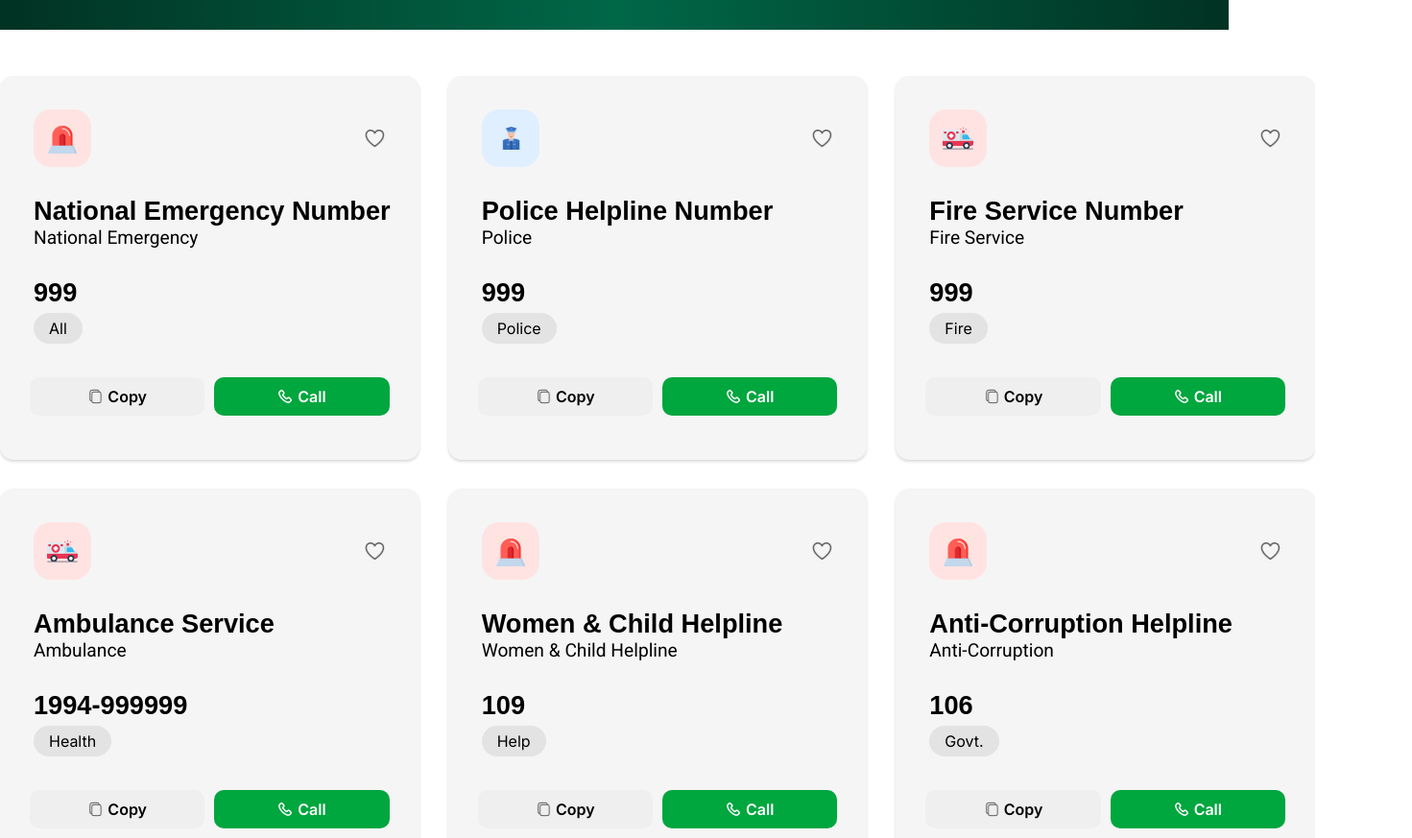
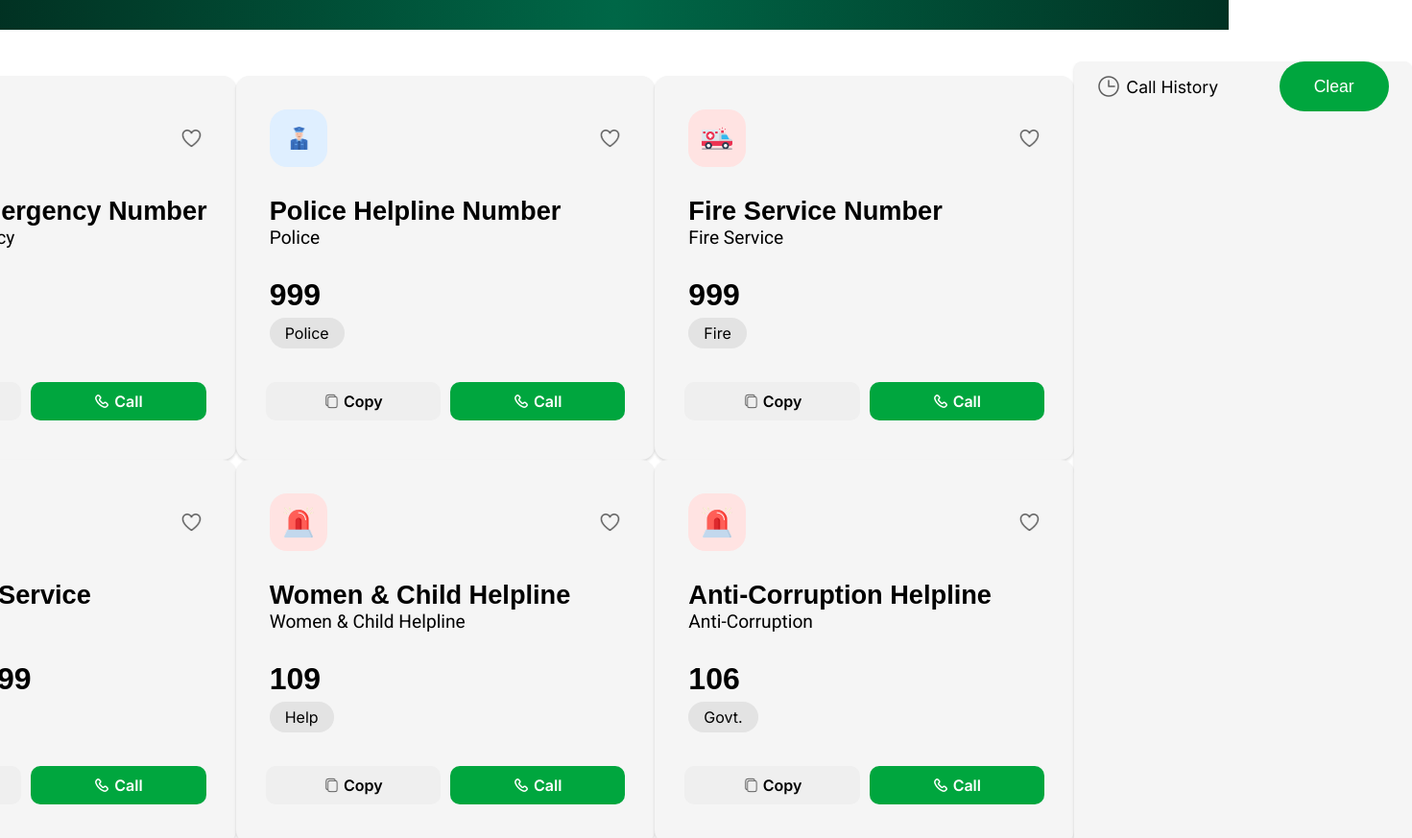
Before and after one commit to dibbockb/b12a05-emergency-hotline, a plain HTML site: page index.html in a window 1280 px wide. Shown: the part 349-1222 px from the top of the page at 96% size, 1471 px wide, since content can reach past the window. Drawn offline with Linux system fonts and the light colour scheme; a web font is replaced by a local one.

Commit message:
Added and Polished Call history section

```diff
--- a/index.html
+++ b/index.html
@@ -29,8 +29,9 @@
           <span class="nav-coin-value inter">100</span>
           <img class="nav-coin-logo" src="assets/coin.png" alt="" />
         </div>
-        <div class="nav-copy-indicator">
-          <span class="inter copy-value">0</span><span class="inter">Copy</span>
+        <div class="nav-copy">
+          <span class="inter nav-copy-value">0</span
+          ><span class="inter">Copy</span>
         </div>
       </div>
     </nav>
@@ -47,8 +48,8 @@
     </section>
 
     <!-- Card Section -->
-    <section class="card-container">
-      <div class="card-gallery">
+    <section class="card-parent">
+      <div class="card-container-gallery">
         <!-- card1 -->
 
         <div class="card">
@@ -62,7 +63,7 @@
           <div class="card-text">
             <h4 class="card-title hm-bold">National Emergency Number</h4>
             <h5 class="card-subtitle roboto">National Emergency</h5>
-            <h3 class="card-number hm-semibold">999</h3>
+            <h3 class="card-number hm-bold">999</h3>
             <div class="card-tag">All</div>
           </div>
 
@@ -97,7 +98,7 @@
           <div class="card-text">
             <h4 class="card-title hm-bold">Police Helpline Number</h4>
             <h5 class="card-subtitle roboto">Police</h5>
-            <h3 class="card-number hm-semibold">999</h3>
+            <h3 class="card-number hm-bold">999</h3>
             <div class="card-tag">Police</div>
           </div>
 
@@ -132,7 +133,7 @@
           <div class="card-text">
             <h4 class="card-title hm-bold">Fire Service Number</h4>
             <h5 class="card-subtitle roboto">Fire Service</h5>
-            <h3 class="card-number hm-semibold">999</h3>
+            <h3 class="card-number hm-bold">999</h3>
             <div class="card-tag">Fire</div>
           </div>
 
@@ -167,7 +168,7 @@
           <div class="card-text">
             <h4 class="card-title hm-bold">Ambulance Service</h4>
             <h5 class="card-subtitle roboto">Ambulance</h5>
-            <h3 class="card-number hm-semibold">1994-999999</h3>
+            <h3 class="card-number hm-bold">1994-999999</h3>
             <div class="card-tag">Health</div>
           </div>
 
@@ -202,7 +203,7 @@
           <div class="card-text">
             <h4 class="card-title hm-bold">Women & Child Helpline</h4>
             <h5 class="card-subtitle roboto">Women & Child Helpline</h5>
-            <h3 class="card-number hm-semibold">109</h3>
+            <h3 class="card-number hm-bold">109</h3>
             <div class="card-tag">Help</div>
           </div>
 
@@ -237,7 +238,7 @@
           <div class="card-text">
             <h4 class="card-title hm-bold">Anti-Corruption Helpline</h4>
             <h5 class="card-subtitle roboto">Anti-Corruption</h5>
-            <h3 class="card-number hm-semibold">106</h3>
+            <h3 class="card-number hm-bold">106</h3>
             <div class="card-tag">Govt.</div>
           </div>
 
@@ -272,7 +273,7 @@
           <div class="card-text">
             <h4 class="card-title hm-bold">Electricity Helpline</h4>
             <h5 class="card-subtitle roboto">Electricity Outage</h5>
-            <h3 class="card-number hm-semibold">16216</h3>
+            <h3 class="card-number hm-bold">16216</h3>
             <div class="card-tag">Electricity</div>
           </div>
 
@@ -307,7 +308,7 @@
           <div class="card-text">
             <h4 class="card-title hm-bold">Brac Helpline</h4>
             <h5 class="card-subtitle roboto">Brac</h5>
-            <h3 class="card-number hm-semibold">16445</h3>
+            <h3 class="card-number hm-bold">16445</h3>
             <div class="card-tag">NGO</div>
           </div>
 
@@ -342,7 +343,7 @@
           <div class="card-text">
             <h4 class="card-title hm-bold">Bangladesh Railway Helpline</h4>
             <h5 class="card-subtitle roboto">Bangladesh Railway</h5>
-            <h3 class="card-number hm-semibold">163</h3>
+            <h3 class="card-number hm-bold">163</h3>
             <div class="card-tag">Travel</div>
           </div>
 
@@ -364,6 +365,16 @@
           </div>
         </div>
       </div>
+
+      <div class="call-history-container">
+        <div class="call-history-nav">
+          <div class="call-historyleft">
+            <img class="call-history-logo" src="assets/call-clock.png" alt="" />
+            <h6 class="call-history-title">Call History</h6>
+          </div>
+          <button class="call-history-clearbtn">Clear</button>
+        </div>
+      </div>
     </section>
   </body>
 
--- a/styles/style.css
+++ b/styles/style.css
@@ -1,3 +1,10 @@
+body,
+html {
+  margin: 0;
+  padding: 0;
+  box-sizing: border-box;
+}
+
 .navbar-container {
   display: flex;
   flex-direction: row;
@@ -73,8 +80,7 @@
   border-radius: 82px;
   background: rgba(117, 226, 141, 0.404);
 }
-.nav-copy-indicator {
-  background-color: cyan;
+.nav-copy {
   flex-direction: row;
   width: 123px;
   height: 52px;
@@ -85,6 +91,13 @@
   border-radius: 82px;
   background: #00a63e;
   color: white;
+  font-weight: 400;
+  gap: 5px;
+}
+
+.nav-heart-value,
+.nav-coin-value {
+  font-weight: 800;
 }
 
 .nav-heart,
@@ -134,6 +147,16 @@
 
 /* ------------------------ */
 /* Card Section */
+.card-parent {
+  display: flex;
+  flex-direction: row;
+  justify-content: center;
+  align-items: center;
+  margin-top: 48px;
+  width: 100vw;
+  height: 1140px;
+  box-sizing: border-box;
+}
 
 .card {
   background-color: whitesmoke;
@@ -144,14 +167,12 @@
   padding: 15px 15px;
 }
 
-.card-gallery {
-  width: 436.67px;
-  height: 360px;
+.card-container-gallery {
+  width: 1370px;
+  height: 1140px;
   display: grid;
   grid-template-columns: repeat(3, 1fr);
-  gap: 30px;
-  margin-top: 48px;
-  /* margin-left: 58px; */
+  grid-template-rows: repeat(3, 1fr);
 }
 
 .card-left-icon-container {
@@ -207,7 +228,7 @@
   font-weight: 400;
 }
 .card-number {
-  font-size: 1.7rem;
+  font-size: 2rem;
   margin-top: 30px;
 }
 
@@ -264,3 +285,56 @@
 .card-call-btn:hover {
   background-color: rgba(0, 120, 45, 1);
 }
+
+/* ----------------------------- */
+/* Call History Section */
+
+.call-history-container {
+  width: 400px;
+  height: 1170px;
+  background-color: whitesmoke;
+  margin-left: 0;
+  position: relative;
+  right: 0;
+  box-shadow: 0px 2px 3px 0px rgba(0, 0, 0, 0.15);
+  border-radius: 8px;
+}
+
+.call-history-nav {
+  width: 22rem;
+  display: flex;
+  justify-content: space-around;
+  align-items: center;
+  gap: 15px;
+}
+
+.call-historyleft {
+  display: flex;
+  justify-content: center;
+  align-items: center;
+  gap: 6px;
+}
+
+.call-history-logo {
+  width: 24px;
+  height: 24px;
+}
+
+.call-history-title {
+  font-family: "Inter";
+  font-size: 1.1rem;
+  font-weight: 400;
+}
+
+.call-history-clearbtn {
+  width: 114px;
+  height: 52px;
+  background-color: #00a63e;
+  color: white;
+  border-radius: 32px;
+  font-size: 1.1rem;
+  border: none;
+}
+.call-history-clearbtn:hover {
+  background-color: rgba(0, 120, 45, 1);
+}
```
Also changed, not shown: assets/call-clock.png (added).
